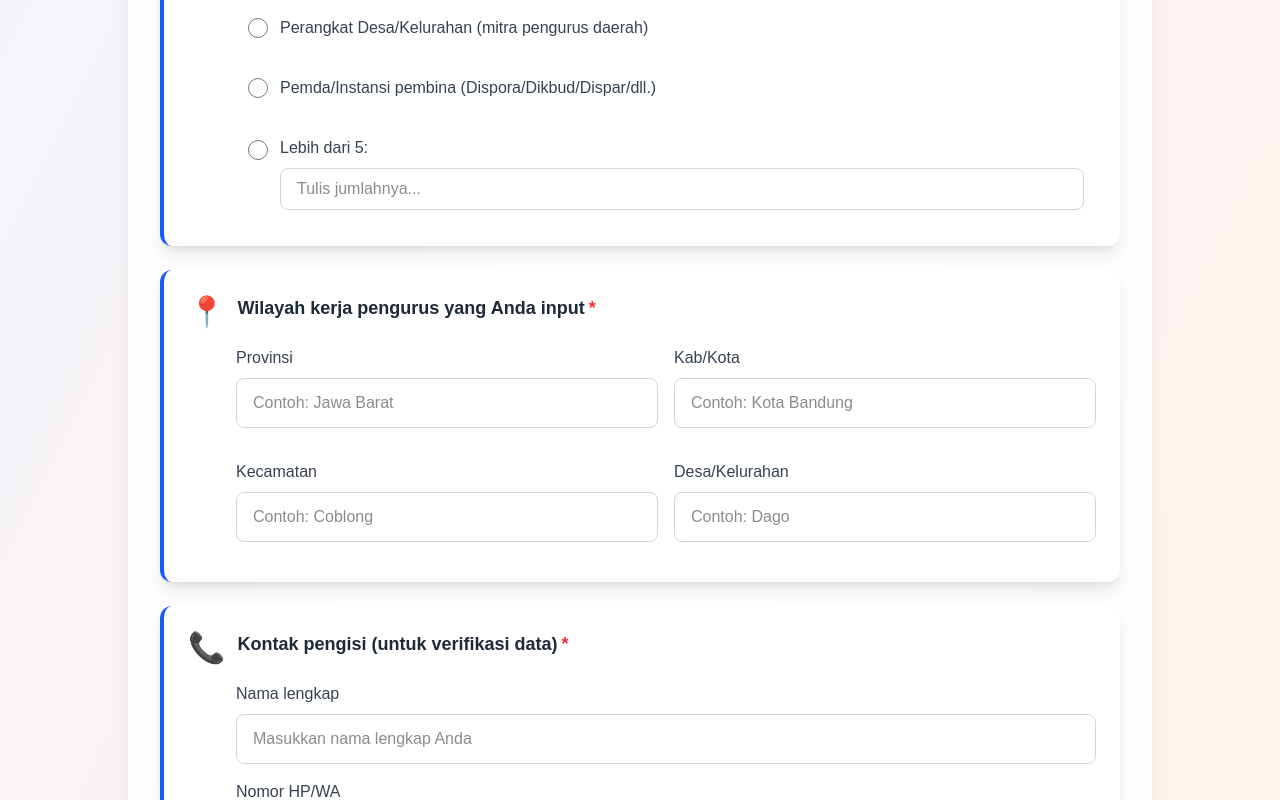
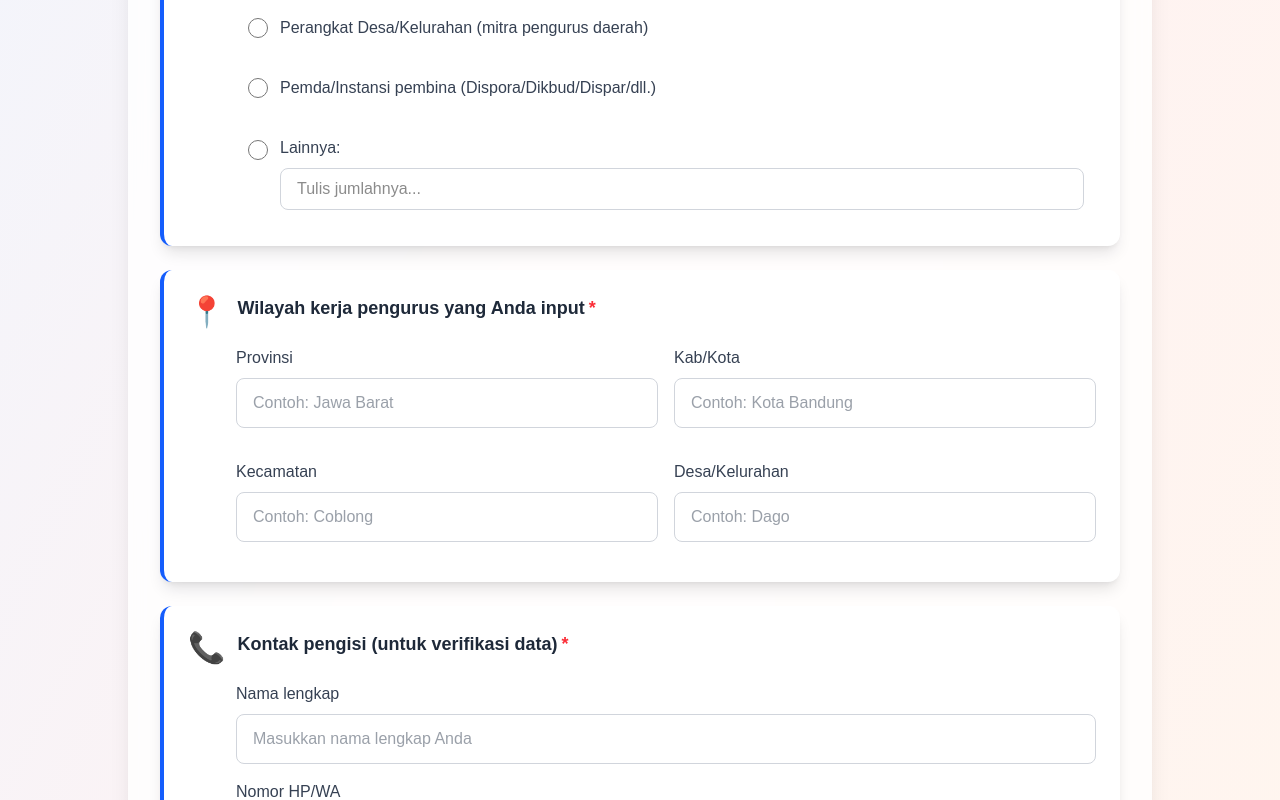
Before and after one commit to Meefx/nusantara-play-form, a Next.js app: page /survey in a window 1280 px wide. Shown: the part 840-1640 px from the top of the page. Built offline with nearby package versions, Linux system fonts and the light colour scheme.

Commit message:
fix textarea color

```diff
--- a/components/survey/InputField.tsx
+++ b/components/survey/InputField.tsx
@@ -21,7 +21,7 @@ export default function InputField({
         value={value}
         onChange={(e) => onChange(e.target.value)}
         placeholder={placeholder}
-        className="w-full px-4 py-3 border border-gray-300 rounded-lg focus:ring-2 focus:ring-blue-500 focus:border-transparent transition-all duration-200 hover:border-blue-300"
+        className="text-gray-700 w-full px-4 py-3 border border-gray-300 rounded-lg focus:ring-2 focus:ring-blue-500 focus:border-transparent transition-all duration-200 hover:border-blue-300"
       />
     </div>
   );
--- a/components/survey/RadioGroup.tsx
+++ b/components/survey/RadioGroup.tsx
@@ -53,7 +53,7 @@ export default function RadioGroup({
             className="w-5 h-5 text-blue-600 focus:ring-2 focus:ring-blue-500 cursor-pointer mt-1"
           />
           <div className="ml-3 flex-1">
-            <span className="text-gray-700 group-hover:text-blue-700 font-medium">Lebih dari 5:</span>
+            <span className="text-gray-700 group-hover:text-blue-700 font-medium">Lainnya:</span>
             <input
               type="text"
               value={otherValue}
--- a/components/survey/TextArea.tsx
+++ b/components/survey/TextArea.tsx
@@ -21,7 +21,7 @@ export default function TextArea({
         onChange={(e) => onChange(e.target.value)}
         placeholder={placeholder}
         rows={rows}
-        className="w-full px-4 py-3 border border-gray-300 rounded-lg focus:ring-2 focus:ring-blue-500 focus:border-transparent transition-all duration-200 hover:border-blue-300 resize-y"
+        className="text-gray-700 w-full px-4 py-3 border border-gray-300 rounded-lg focus:ring-2 focus:ring-blue-500 focus:border-transparent transition-all duration-200 hover:border-blue-300 resize-y"
       />
     </div>
   );
```
